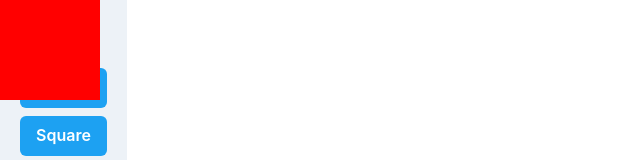
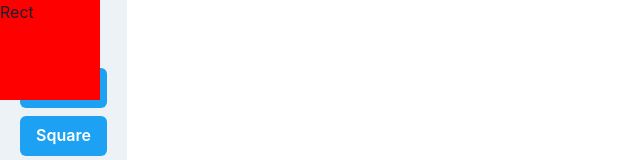
Before and after one commit to Fernando-J-Garcia/Sponge, a Next.js app: page / in a window 1280 px wide. Both pictures are taken after a click on the button "Rect". Shown: the top 160 px of the page, without its empty margins (0-640 px from the left). Built offline with nearby package versions, Linux system fonts and the light colour scheme.

Commit message:
Moved element to component

```diff
--- /dev/null
+++ b/components/Rect.tsx
@@ -0,0 +1,51 @@
+import React, { useRef, useEffect } from "react";
+
+export default function Rect() {
+  const ref = useRef<HTMLDivElement>(null);
+  useEffect(() => {
+    document.addEventListener("mousemove", handleMouseMove);
+    return () => {
+      document.removeEventListener("mousemove", handleMouseMove);
+    };
+  }, []);
+  const style = {
+    width: "100px",
+    height: "100px",
+    top: "0px",
+    left: "0px",
+    position: "absolute",
+    backgroundColor: "red",
+    resize: "both",
+  };
+  let offsetLeft = 0;
+  let offsetTop = 0;
+  function handleMouseMove(e: MouseEvent) {
+    if (ref.current === null) return;
+    const rectStyle = getComputedStyle(ref.current);
+
+    if (offsetLeft === 0) offsetLeft = e.clientX - parseInt(rectStyle.left);
+    if (offsetTop === 0) offsetTop = e.clientY - parseInt(rectStyle.top);
+
+    console.log(e.clientX, parseInt(rectStyle.left));
+    ref.current.style.left = e.clientX - offsetLeft + "px";
+    ref.current.style.top = e.clientY - offsetTop + "px";
+  }
+  function handleMouseUp() {
+    document.removeEventListener("mousemove", handleMouseMove);
+    offsetLeft = 0;
+    offsetTop = 0;
+  }
+  function handleMouseDown() {
+    document.addEventListener("mousemove", handleMouseMove);
+  }
+  return (
+    <div
+      style={style}
+      onMouseUp={handleMouseUp}
+      ref={ref}
+      onMouseDown={handleMouseDown}
+    >
+      Rect
+    </div>
+  );
+}
--- a/components/Toolbar.tsx
+++ b/components/Toolbar.tsx
@@ -1,28 +1,12 @@
 import { Box, Button, Container, List, ListItem } from "@chakra-ui/react";
 import React from "react";
+import { createRoot } from "react-dom/client";
+import Rect from "./Rect";
 
 export default function Toolbar() {
   function handleClickRect(e: React.MouseEvent<HTMLButtonElement>) {
-    //TODO: Put into seperate component so that its really easy in the future
-    //to add controls like resizing etc..
-    const rect = document.createElement("div");
-    rect.style.width = "100px";
-    rect.style.height = "100px";
-    rect.style.left = "0";
-    rect.style.top = "0";
-    rect.style.position = "absolute";
-    rect.style.backgroundColor = "red";
-    document.querySelector(".home")?.append(rect);
-    document.addEventListener("mousemove", handleMouseMove);
-    document.addEventListener("mouseup", handleMouseUp);
-    function handleMouseMove(event: MouseEvent) {
-      rect.style.left = event.clientX + "px";
-      rect.style.top = event.clientY + "px";
-    }
-    function handleMouseUp() {
-      document.removeEventListener("mouseup", handleMouseUp);
-      document.removeEventListener("mousemove", handleMouseMove);
-    }
+    const root = createRoot(document.getElementById("canvas")!);
+    root.render(<Rect />);
   }
   return (
     <Box p={5} bg="gray.100" w={"fit-content"} h="100vh">
--- a/pages/index.tsx
+++ b/pages/index.tsx
@@ -5,6 +5,7 @@ const Home: NextPage = () => {
   return (
     <div className="home">
       <Toolbar />
+      <div id="canvas"></div>
     </div>
   );
 };
```
